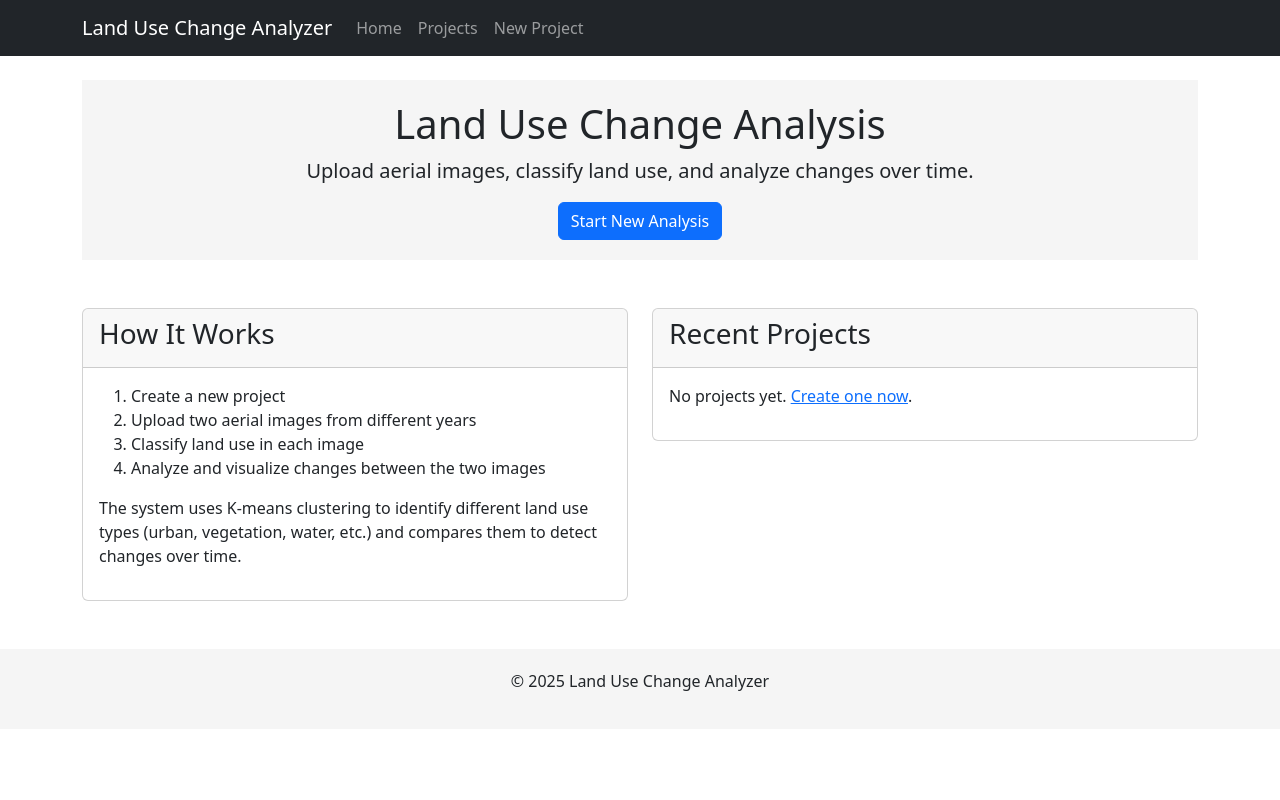
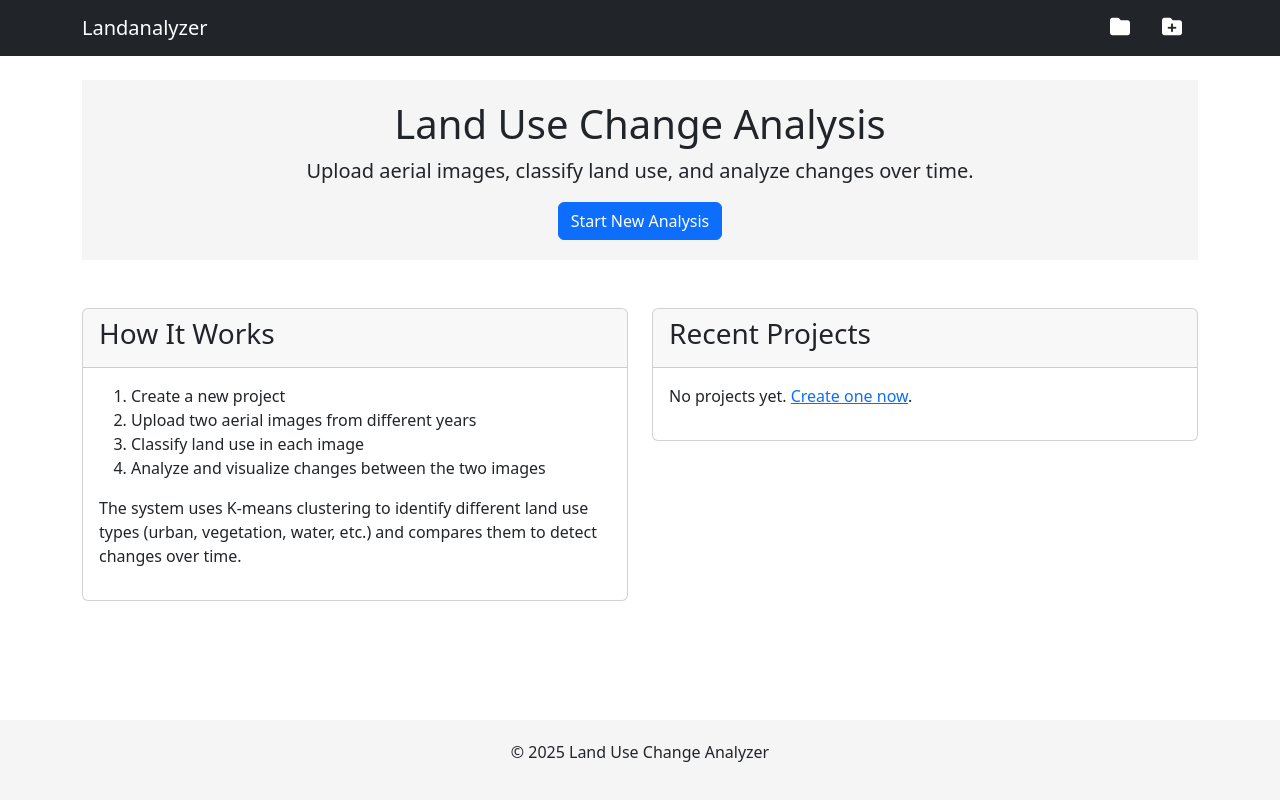
Before and after one commit to Philip38-hub/land-use-change-analyzer, a Django app: page / in a window 1280 px wide. Run offline with Django 4.2, Linux system fonts and the light colour scheme; data that the repository does not hold is empty.

Commit message:
refactor: polish landing page

```diff
--- a/analyzer/templates/base.html
+++ b/analyzer/templates/base.html
@@ -3,27 +3,47 @@
 <head>
     <meta charset="UTF-8">
     <meta name="viewport" content="width=device-width, initial-scale=1.0">
-    <title>{% block title %}Land Use Change Analyzer{% endblock %}</title>
+    <title>{% block title %}LandAnalyzer{% endblock %}</title>
     <link href="https://cdn.jsdelivr.net/npm/bootstrap@5.3.0-alpha1/dist/css/bootstrap.min.css" rel="stylesheet">
     <link rel="stylesheet" href="https://unpkg.com/leaflet@1.9.3/dist/leaflet.css">
+    <link rel="stylesheet" href="https://cdnjs.cloudflare.com/ajax/libs/font-awesome/6.4.0/css/all.min.css">
     <style>
+        html, body {
+            height: 100%;
+            margin: 0;
+        }
+
+        body {
+            display: flex;
+            flex-direction: column;
+            min-height: 100vh;
+        }
+
+        .container.mt-4 {
+            flex: 1 0 auto;
+        }
+
         .map-container {
             height: 400px;
             margin-bottom: 20px;
         }
+
         .chart-container {
             height: 300px;
             margin-bottom: 20px;
         }
+
         .header-section {
             background-color: #f5f5f5;
             padding: 20px 0;
             margin-bottom: 20px;
         }
+
         .footer-section {
             background-color: #f5f5f5;
             padding: 20px 0;
-            margin-top: 40px;
+            margin-top: auto;
+            flex-shrink: 0;
         }
     </style>
     {% block extra_css %}{% endblock %}
@@ -31,23 +51,29 @@
 <body>
     <nav class="navbar navbar-expand-lg navbar-dark bg-dark">
         <div class="container">
-            <a class="navbar-brand" href="{% url 'index' %}">Land Use Change Analyzer</a>
+            <!-- Logo on the left -->
+            <a class="navbar-brand" href="{% url 'index' %}">Landanalyzer</a>
+
+            <!-- Mobile toggle button -->
             <button class="navbar-toggler" type="button" data-bs-toggle="collapse" data-bs-target="#navbarNav">
                 <span class="navbar-toggler-icon"></span>
             </button>
-            <div class="collapse navbar-collapse" id="navbarNav">
+
+            <!-- Navigation items pushed to the right -->
+            <div class="collapse navbar-collapse justify-content-end" id="navbarNav">
                 <ul class="navbar-nav">
-                    <li class="nav-item">
-                        <a class="nav-link" href="{% url 'index' %}">Home</a>
-                    </li>
-                    <li class="nav-item">
-                        <a class="nav-link" href="{% url 'project_list' %}">Projects</a>
-                    </li>
-                    <li class="nav-item">
-                        <a class="nav-link" href="{% url 'project_create' %}">New Project</a>
-                    </li>
-                </ul>
-            </div>
+                    <li class="nav-item position-relative">
+                        <a class="nav-link px-3" href="{% url 'project_list' %}" data-bs-toggle="tooltip" data-bs-placement="bottom" title="Projects">
+                            <i class="fas fa-folder text-white fs-5"></i>
+                        </a>
+                </li>
+                <li class="nav-item position-relative">
+                    <a class="nav-link px-3" href="{% url 'project_create' %}" data-bs-toggle="tooltip" data-bs-placement="bottom" title="New Project">
+                        <i class="fas fa-folder-plus text-white fs-5"></i>
+                    </a>
+                </li>
+            </ul>
+        </div>
         </div>
     </nav>
 
@@ -74,6 +100,14 @@
     <script src="https://cdn.jsdelivr.net/npm/bootstrap@5.3.0-alpha1/dist/js/bootstrap.bundle.min.js"></script>
     <script src="https://unpkg.com/leaflet@1.9.3/dist/leaflet.js"></script>
     <script src="https://cdn.jsdelivr.net/npm/chart.js"></script>
+    <script>
+        document.addEventListener('DOMContentLoaded', function() {
+            var tooltipTriggerList = [].slice.call(document.querySelectorAll('[data-bs-toggle="tooltip"]'));
+            var tooltipList = tooltipTriggerList.map(function(tooltipTriggerEl) {
+                return new bootstrap.Tooltip(tooltipTriggerEl);
+            });
+        });
+    </script>
     {% block extra_js %}{% endblock %}
 </body>
 </html>
```
